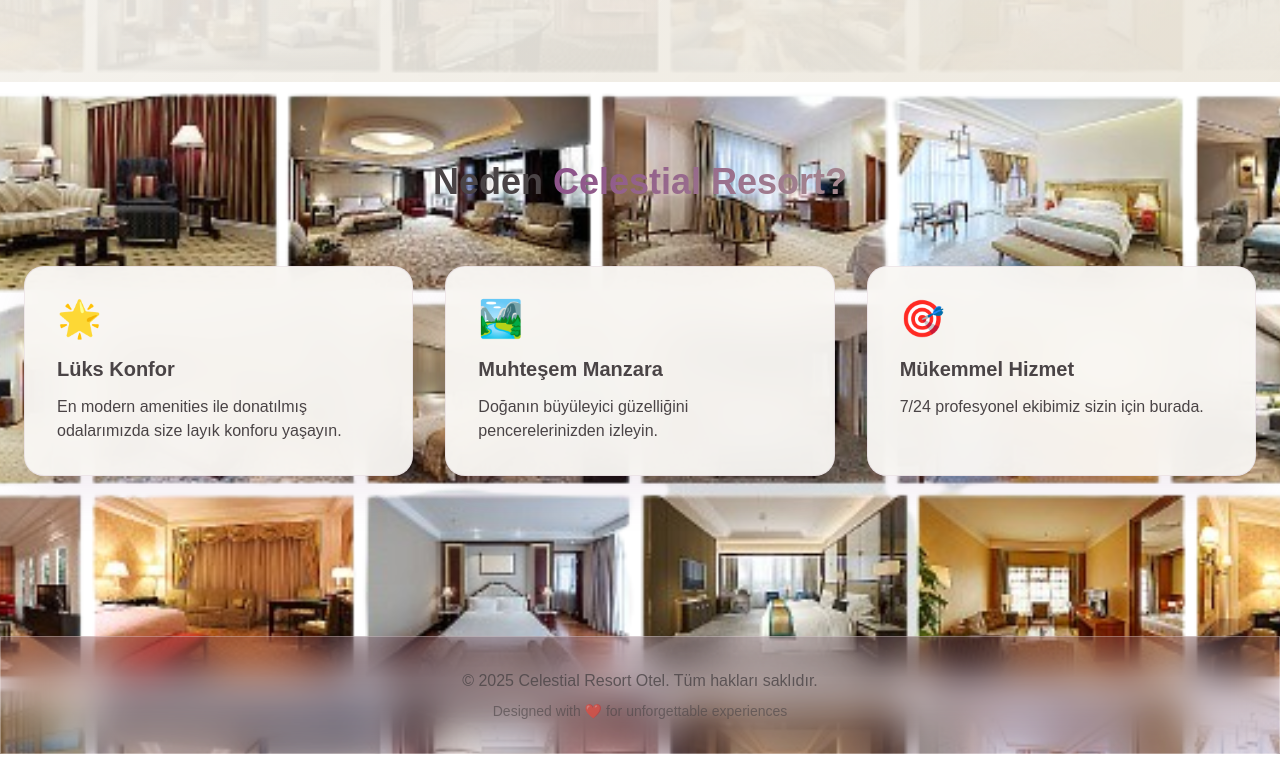
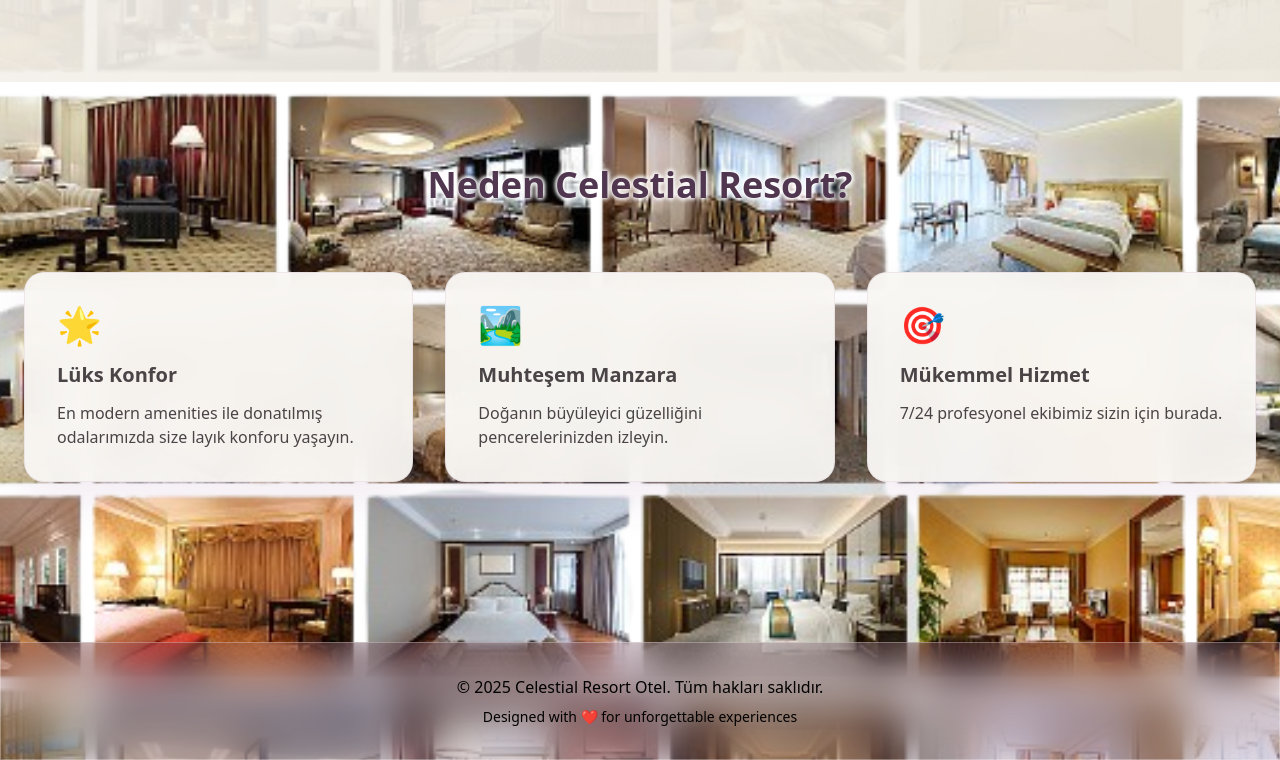
Before and after one commit to frvyd/Hotel-Reservation, a plain HTML site: page Hotel Reservation/index.html in a window 1280 px wide. Shown: the part 718-1478 px from the top of the page. Drawn offline with nearby package versions, Linux system fonts and the light colour scheme.

Commit message:
Update index.html

```diff
--- a/Hotel Reservation/index.html
+++ b/Hotel Reservation/index.html
@@ -7,7 +7,7 @@
     <script src="https://cdn.tailwindcss.com"></script>
     <style>
         :root {
-            --primary-color: #8B4F8A;
+            --primary-color: #50364f;
             --secondary-color: #A68B8F;
             --text-color: #4A4446;
             --background-color: #FAF8F5;
@@ -27,11 +27,7 @@
             background-position: center; /* Centers the image */
             background-repeat: no-repeat; /* Preventsprinciple Prevents tiling */
             background-attachment: fixed; /* Optional: Fixed background for parallax effect */
-            min-height: 100vh;
-            color: var(--text-color);
-            font-family: 'Arial', sans-serif;
-            line-height: 1.6;
-            overflow-x: hidden; /* Prevents horizontal scroll */
+
             }
 
         .container {
@@ -81,10 +77,19 @@
         }
 
         .gradient-text {
-            background: linear-gradient(135deg, var(--primary-color) 0%, var(--secondary-color) 100%);
-            -webkit-background-clip: text;
-            -webkit-text-fill-color: transparent;
-            background-clip: text;
+            color: var(--primary-color); /* #4A4446 - koyu gri */
+            -webkit-background-clip: initial;
+            -webkit-text-fill-color: initial;
+            background-clip: initial;
+            text-shadow:
+                2px 0 4px rgba(255, 255, 255, 0.8),  /* Sağ */
+                -2px 0 4px rgba(255, 255, 255, 0.8), /* Sol */
+                0 2px 4px rgba(255, 255, 255, 0.8),  /* Aşağı */
+                0 -2px 4px rgba(255, 255, 255, 0.8); /* Yukarı */
+            padding: 3px 6px;
+            border-radius: 4px;
+            display: inline-block;
+            font-weight: bold;
         }
 
         .hover-glow:hover {
@@ -379,10 +384,7 @@
     <nav class="glass-dark fixed w-full z-50 py-4">
         <div class="container mx-auto px-6 flex justify-between items-center">
             <div class="flex items-center space-x-4">
-                <div class="w-12 h-12 bg-gradient-to-br from-primary-color to-secondary-color rounded-full flex items-center justify-center animate-float" style="background: linear-gradient(135deg, var(--primary-color), var(--secondary-color));">
-                    <span class="text-light font-bold text-xl">C</span>
-                </div>
-                <h1 class="text-2xl font-bold text-main">Celestial Resort</h1>
+                <img src="images/logo.png" alt="Celestial Resort Otel Logo" class="navbar-logo h-20 mr-4">
             </div>
             <div class="flex items-center space-x-4" id="navUserArea">
                 <!-- Bu alan JavaScript ile dinamik olarak güncellenecek -->
@@ -428,7 +430,7 @@
     <section class="py-20 relative">
         <div class="container mx-auto px-6">
             <h3 class="text-4xl font-bold text-center text-main mb-16">
-                Neden <span class="gradient-text">Celestial Resort?</span>
+                <span class="gradient-text">Neden Celestial Resort?</span>
             </h3>
             <div class="grid grid-cols-1 md:grid-cols-3 gap-8">
                 <div class="feature-card hover-glow">
@@ -453,8 +455,8 @@
     <!-- Footer -->
     <footer class="glass-dark py-8 mt-20">
         <div class="container mx-auto px-6 text-center">
-            <p class="text-main opacity-80">© 2025 Celestial Resort Otel. Tüm hakları saklıdır.</p>
-            <p class="text-main opacity-60 text-sm mt-2">Designed with ❤️ for unforgettable experiences</p>
+            <p style="color: rgb(0, 0, 0);">© 2025 Celestial Resort Otel. Tüm hakları saklıdır.</p>
+            <p class="text-sm mt-2" style="color: rgb(0, 0, 0);">Designed with ❤️ for unforgettable experiences</p>
         </div>
     </footer>
 
```
